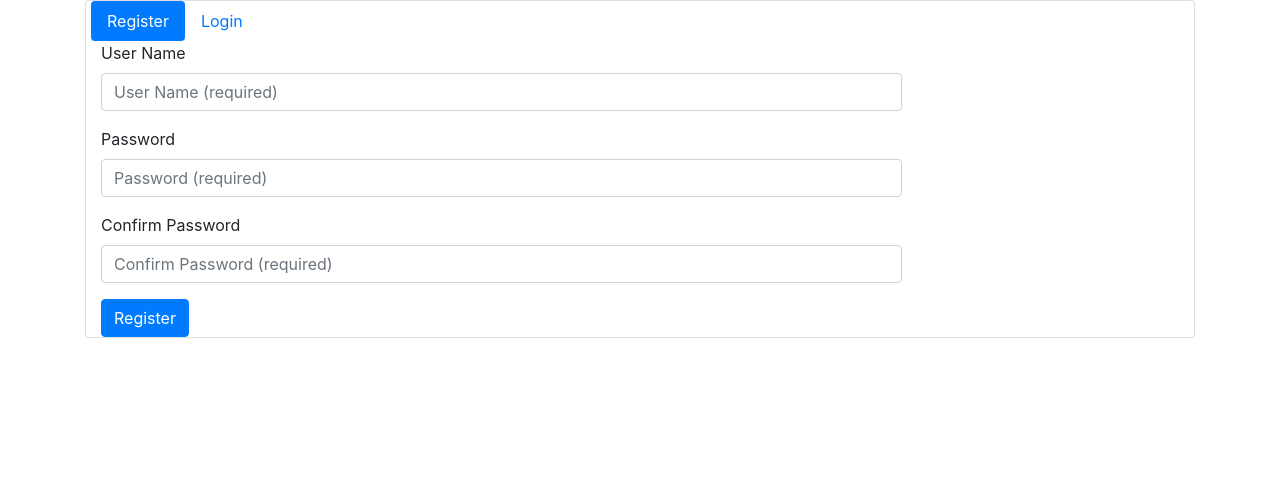
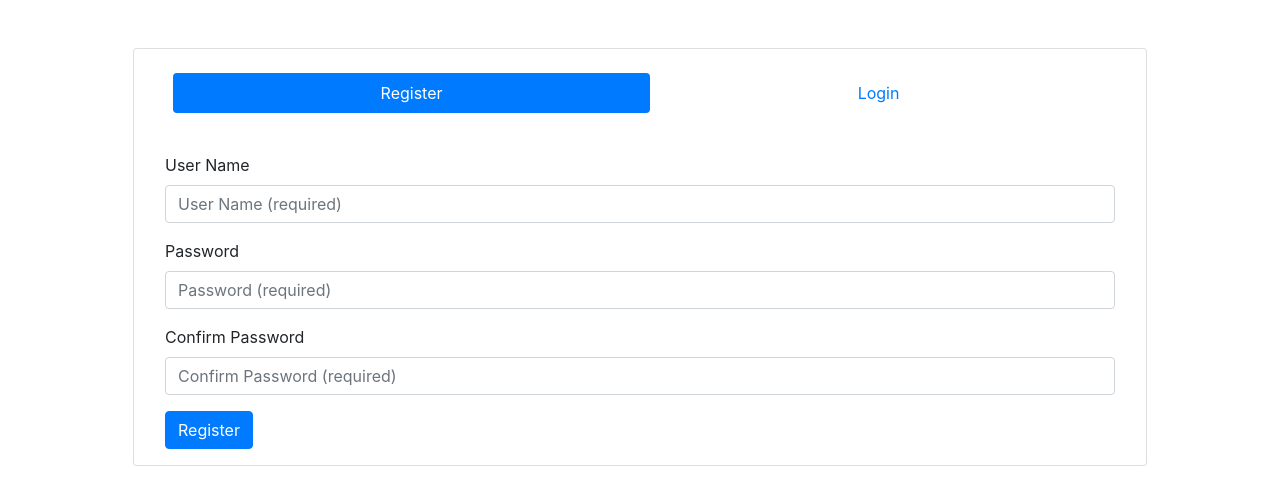
Before and after one commit to Tweetlibs/Tweetlibs, a React (Create React App) app in the folder client/: page /login in a window 1280 px wide. Shown: the top 502 px of the page. Built offline with nearby package versions, Linux system fonts and the light colour scheme.

Commit message:
changed styling on login/register component

```diff
--- a/client/src/components/pages/Login.js
+++ b/client/src/components/pages/Login.js
@@ -15,10 +15,10 @@ class Login extends Component {
 	render() {
 		return (
 			<Tab.Container id="left-tabs-example" defaultActiveKey="register">
-				<Card>
-						<Col sm={3}>
-							<Nav variant="pills">
-								<Nav.Item>
+        <Card className="m-5">
+						<Col>
+							<Nav variant="pills nav-fill m-4" >
+								<Nav.Item >
 									<Nav.Link eventKey="register">Register</Nav.Link>
 								</Nav.Item>
 								<Nav.Item>
@@ -26,8 +26,8 @@ class Login extends Component {
 								</Nav.Item>
 							</Nav>
 						</Col>
-						<Col sm={9}>
-							<Tab.Content>
+						<Col >
+							<Tab.Content className='m-3'>
 								<Tab.Pane eventKey="register">
 									<Form.Group>
 										<Form.Label>User Name</Form.Label>
```
